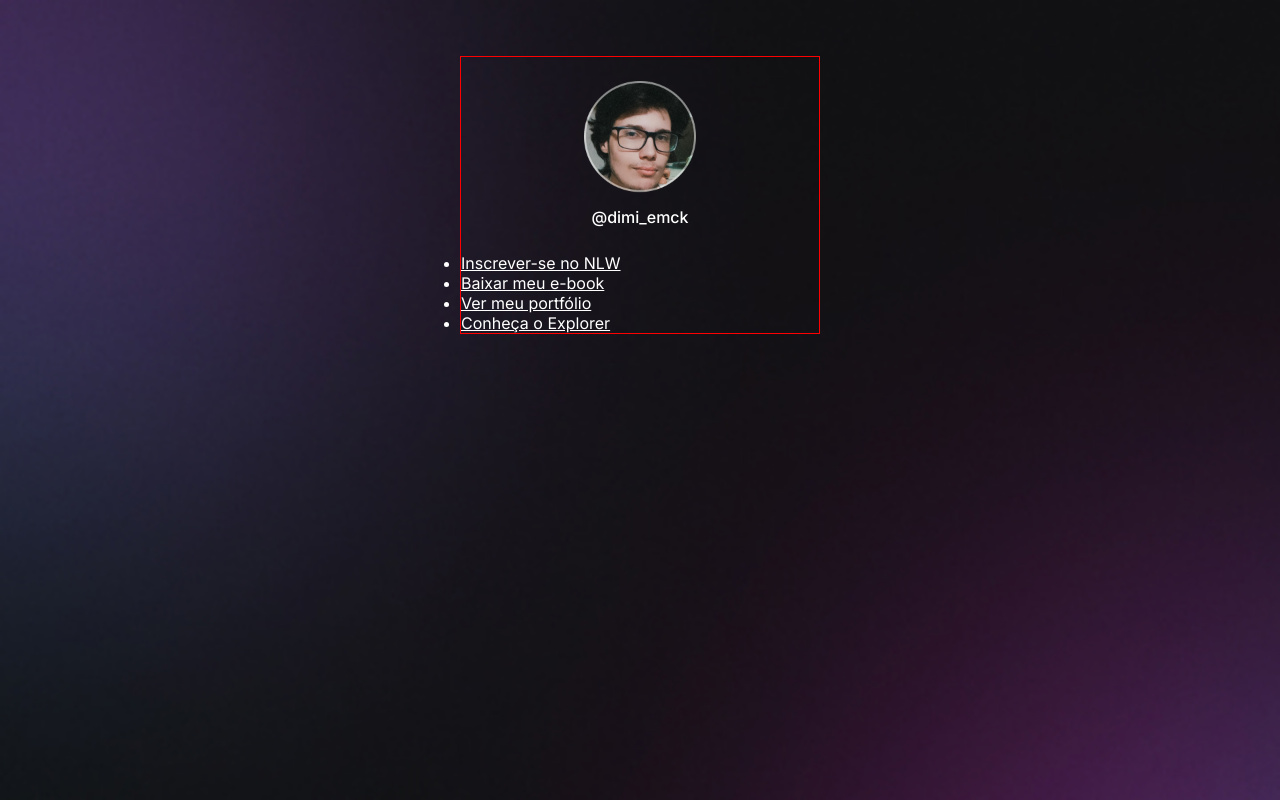
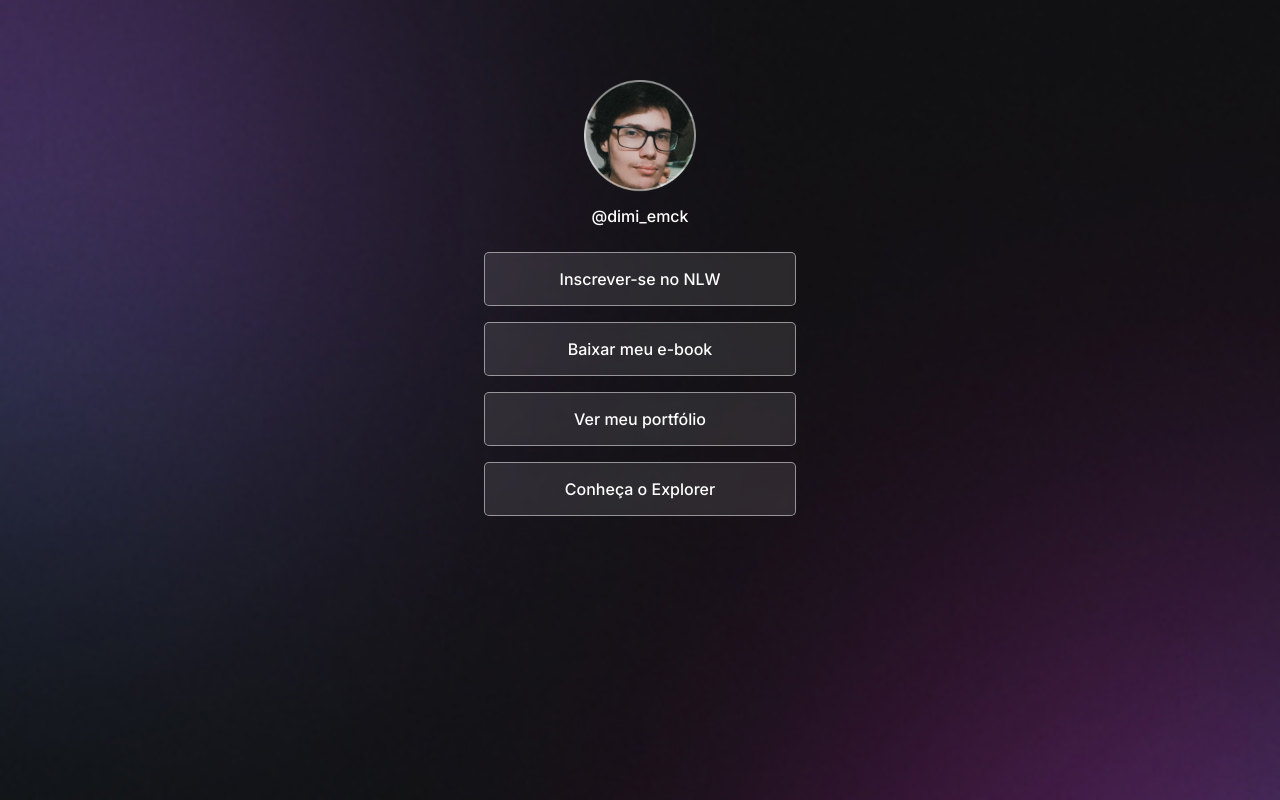
Before and after one commit to DimiEmerick/small_web_projects, a plain HTML site: page rocketseat/dev_links/index.html in a window 1280 px wide. Drawn offline with Linux system fonts and the light colour scheme.

Commit message:
Update style.css

```diff
--- a/rocketseat/dev_links/style.css
+++ b/rocketseat/dev_links/style.css
@@ -14,7 +14,7 @@ body * {
 #container {
     width: 360px;
     margin: 56px auto auto;
-    border: 1px solid red;
+    padding: 0 24px;
 }
 
 #profile {
@@ -29,3 +29,35 @@ body * {
     line-height: 24px;
     margin-top: 8px;
 }
+
+/*  LINKS  */
+ul {
+    list-style-type: none;
+
+    display: flex;
+    flex-direction: column;
+    gap: 16px;
+}
+ul li a{
+    display: flex;
+    justify-content: center;
+    align-items: center;
+
+    padding: 16px 24px;
+
+    background: rgba(255, 255, 255, 0.1);
+    border: 1px solid rgba(255, 255, 255, 0.5);
+    border-radius: 5px;
+
+    backdrop-filter: blur(4px);
+    -webkit-backdrop-filter: blur(4px);
+
+    text-decoration: none;
+    font-weight: 500;
+
+    transition: background .5s;
+}
+ul li a:hover {
+    background: rgba(255, 255, 255, 0.05);
+    border: 1.5px solid white;
+}
```
